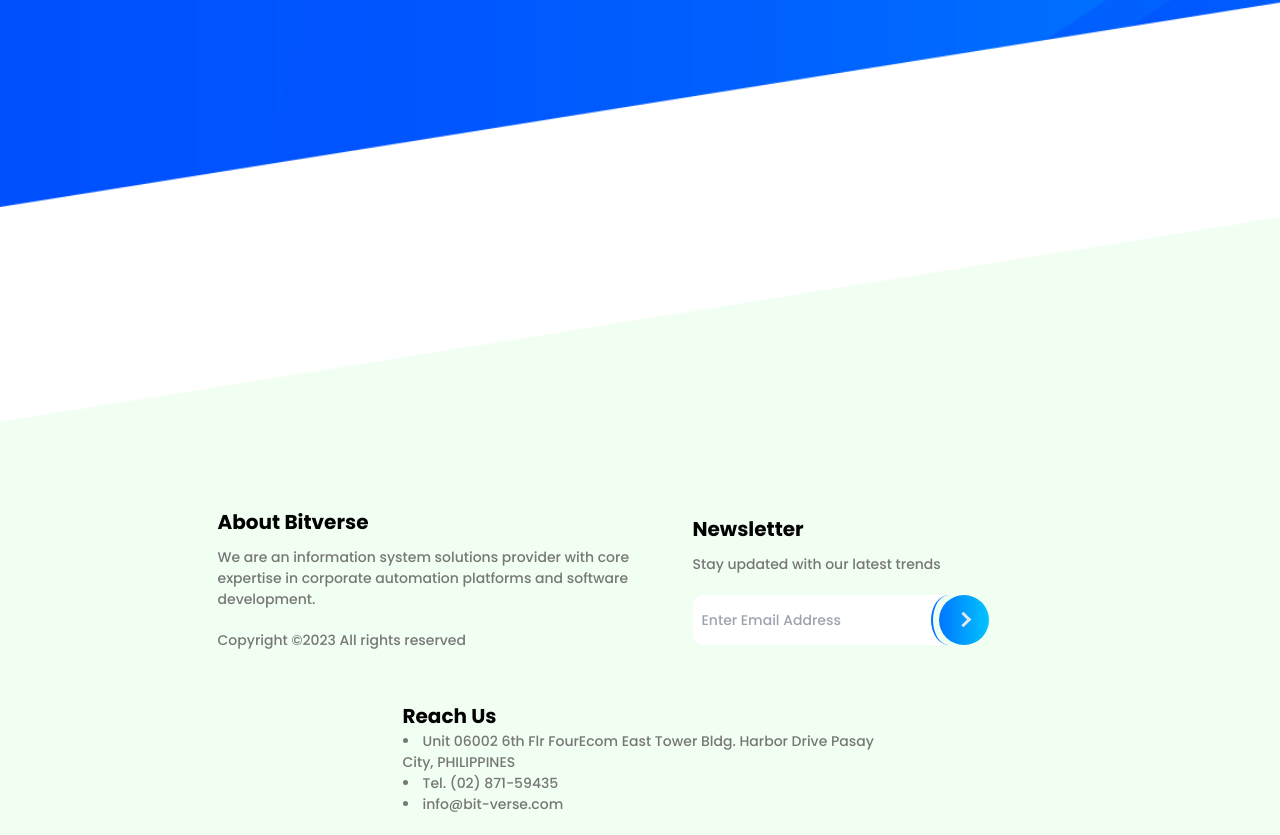
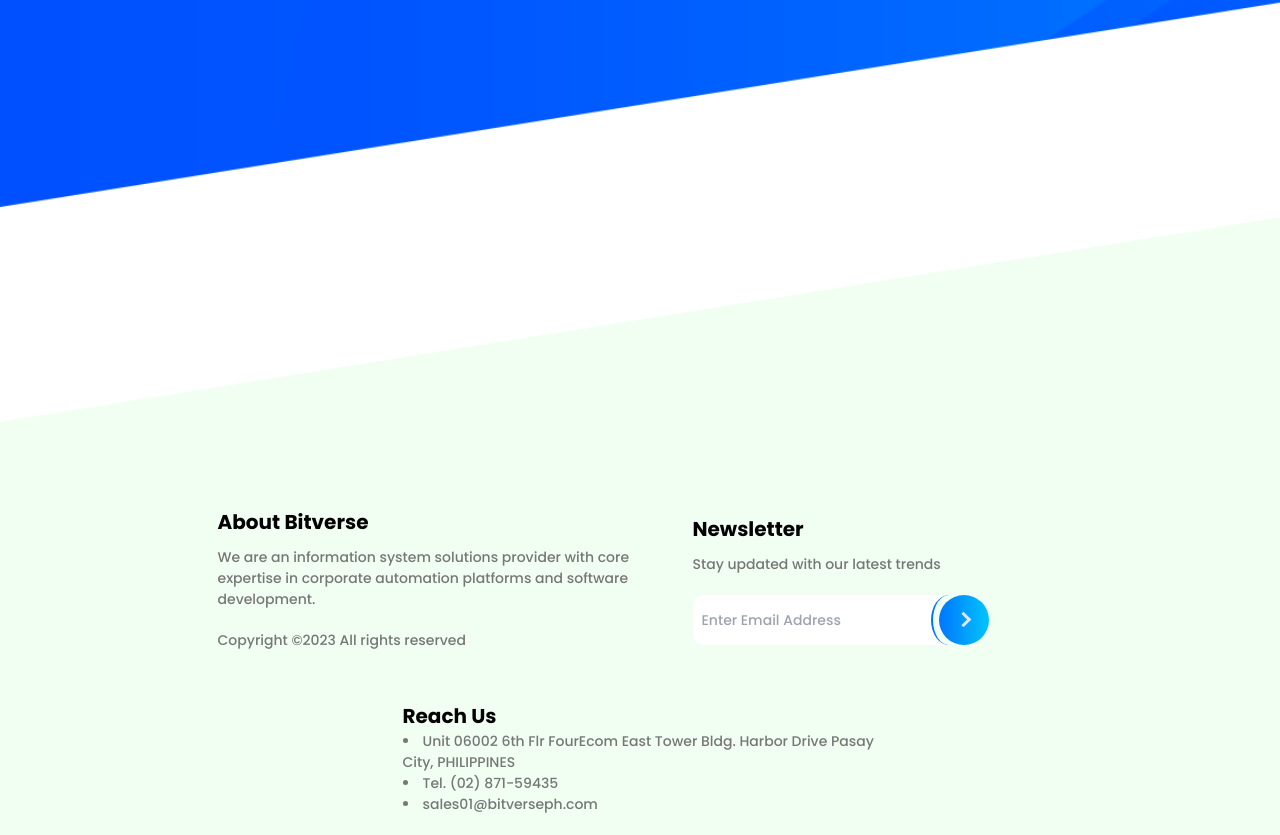
Before and after one commit to BitverseDevs/ftp-website, a React (Create React App) app: page / in a window 1280 px wide. Shown: the part 9203-10038 px from the top of the page. Built offline with nearby package versions, Linux system fonts and the light colour scheme.

Commit message:
fix: Reach us footer bottom update

```diff
--- a/src/data/sitehome.js
+++ b/src/data/sitehome.js
@@ -440,7 +440,7 @@
         bullettedItems: [
         'Unit 06002 6th Flr FourEcom East Tower Bldg. Harbor Drive Pasay City, PHILIPPINES',
         'Tel. (02) 871-59435',
-        'info@bit-verse.com',
+        'sales01@bitverseph.com',
         ]
     },
 ];
```
